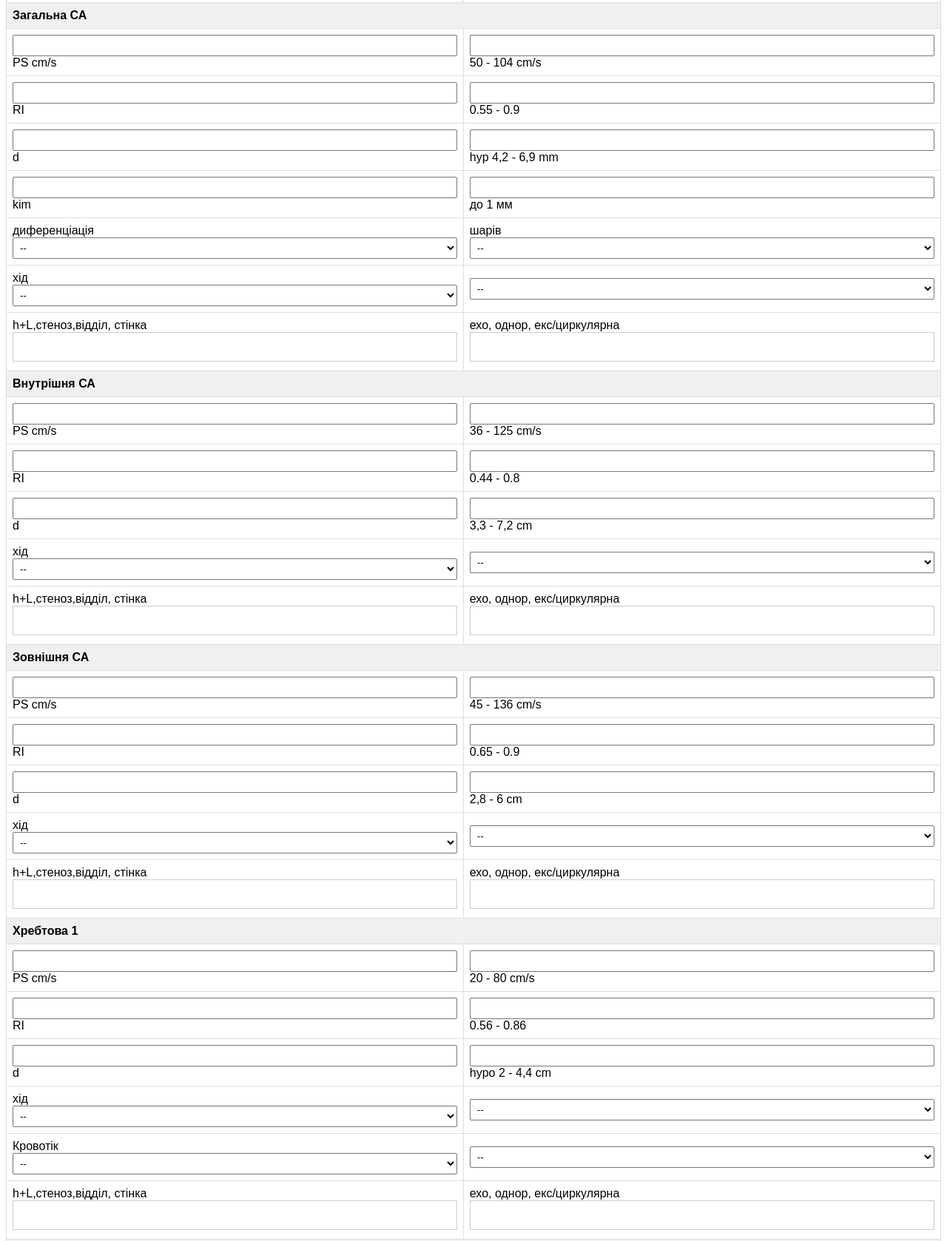
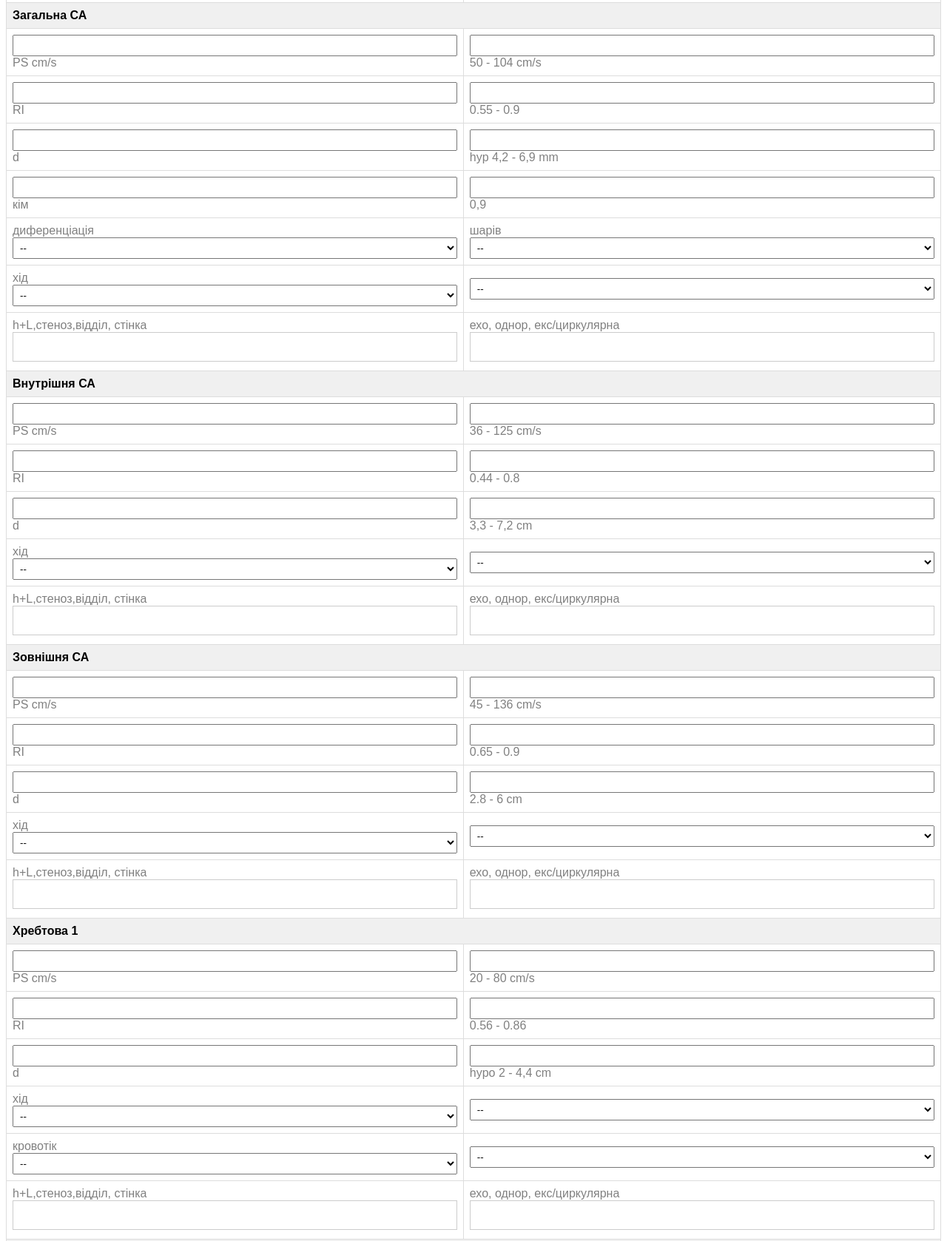
Before and after one commit to anastasiadmy/vesse, a plain HTML site: page index.html in a window 1280 px wide. Shown: the part 386-2064 px from the top of the page at 74% size. Drawn offline with Linux system fonts and the light colour scheme.

Commit message:
index.html

```diff
--- a/index.html
+++ b/index.html
@@ -115,13 +115,21 @@
                     </tr>
                     <tr>
 
-                        <td><input type="number" name="right_ijv_diameter" step="0.01"> d</td>
-                        <td><input type="number" name="right_ijv_diameter" step="0.01"> 9-14 mm</td>
+                        <td><input type="number" name="right_ijv_diameter" step="0.01" style="font-weight: bold;"> <span
+                                style="color: grey;">d</span>
+                        </td>
+                        <td><input type="number" name="right_ijv_diameter" step="0.01" style="font-weight: bold;"> <span
+                                style="color: grey;">9-14
+                                mm</span></td>
 
                     </tr>
                     <tr>
-                        <td><input type="number" name="right_ijv_area" step="0.01"> area </td>
-                        <td><input type="number" name="right_ijv_area" step="0.01"> 0.71-2 cm2</td>
+                        <td><input type="number" name="right_ijv_area" step="0.01" style="font-weight: bold;"> <span
+                                style="color: grey;">area</span>
+                        </td>
+                        <td><input type="number" name="right_ijv_area" step="0.01" style="font-weight: bold;"><span
+                                style="color: grey;"> 0.71-2
+                                cm2</span></td>
 
                     </tr>
                     <tr>
@@ -155,29 +163,40 @@
 
 
                     <tr>
-                        <td><input type="number" name="right_cca_psv" step="0.01">PS cm/s</td>
-                        <td><input type="number" name="right_cca_psv" step="0.01"> 50 - 104 cm/s</td>
+                        <td><input type="number" name="right_cca_psv" step="0.01" style="font-weight: bold;"><span
+                                style="color: grey;">PS cm/s</span>
+                        </td>
+                        <td><input type="number" name="right_cca_psv" step="0.01" style="font-weight: bold;"> <span
+                                style="color: grey;">50 - 104 cm/s</span></td>
 
                     </tr>
                     <tr>
-                        <td><input type="number" name="right_cca_ri" step="0.01">RI</td>
-                        <td><input type="number" name="right_cca_ri" step="0.01">0.55 - 0.9</td>
+                        <td><input type="number" name="right_cca_ri" step="0.01" style="font-weight: bold;"><span
+                                style="color: grey;">RI</span></td>
+                        <td><input type="number" name="right_cca_ri" step="0.01" style="font-weight: bold;"><span
+                                style="color: grey;">0.55 - 0.9</span>
+                        </td>
 
                     </tr>
                     <tr>
 
-                        <td><input type="number" name="right_cca_diameter" step="0.01"> d</td>
-                        <td><input type="number" name="right_cca_diameter" step="0.01">hyp 4,2 - 6,9 mm</td>
+                        <td><input type="number" name="right_cca_diameter" step="0.01" style="font-weight: bold;"> <span
+                                style="color: grey;">d</span>
+                        </td>
+                        <td><input type="number" name="right_cca_diameter" step="0.01" style="font-weight: bold;"><span
+                                style="color: grey;">hyp 4,2 - 6,9 mm</span></td>
 
                     </tr>
                     <tr>
-                        <td><input type="number" name="kim" step="0.01"> kim</td>
-                        <td><input type="number" name="kim" step="0.01"> до 1 мм</td>
+                        <td><input type="number" name="kim" step="0.01" style="font-weight: bold;"> <span
+                                style="color: grey;">кім</span></td>
+                        <td><input type="number" name="kim" step="0.01" style="font-weight: bold;"> <span
+                                style="color: grey;">0,9</span></td>
 
                     </tr>
                     <tr>
 
-                        <td>диференціація
+                        <td><span style="color: grey;">диференціація</span>
                             <select name="m_reg">
                                 <option value="dd1">--</option>
                                 <option value="dd2">збережена</option>
@@ -186,7 +205,7 @@
                             </select>
                         </td>
 
-                        <td>шарів
+                        <td><span style="color: grey;">шарів</span>
                             <select name="m_reg">
                                 <option value="dd1">--</option>
                                 <option value="dd2">збережена</option>
@@ -197,7 +216,7 @@
                     </tr>
                     <tr>
 
-                        <td>хід
+                        <td><span style="color: grey;">хід</span>
                             <select name="m_reg">
                                 <option value="dd1">--</option>
                                 <option value="dd2">прямий</option>
@@ -218,8 +237,10 @@
 
 
                     <tr>
-                        <td>h+L,стеноз,відділ, стінка <textarea name="right_cca_comments"></textarea></td>
-                        <td>ехо, однор, екс/циркулярна<textarea name="right_cca_comments"></textarea></td>
+                        <td><span style="color: grey;">h+L,стеноз,відділ, стінка</span> <textarea
+                                name="right_cca_comments"></textarea></td>
+                        <td><span style="color: grey;">ехо, однор, екс/циркулярна</span><textarea
+                                name="right_cca_comments"></textarea></td>
 
                     </tr>
                     <tr>
@@ -228,25 +249,34 @@
 
 
                     <tr>
-                        <td><input type="number" name="right_cca_psv" step="0.01">PS cm/s</td>
-                        <td><input type="number" name="right_cca_psv" step="0.01"> 36 - 125 cm/s</td>
+                        <td><input type="number" name="right_cca_psv" step="0.01" style="font-weight: bold;"><span
+                                style="color: grey;">PS cm/s</span>
+                        </td>
+                        <td><input type="number" name="right_cca_psv" step="0.01" style="font-weight: bold;"> <span
+                                style="color: grey;">36 - 125 cm/s</span></td>
 
                     </tr>
                     <tr>
-                        <td><input type="number" name="right_cca_ri" step="0.01">RI</td>
-                        <td><input type="number" name="right_cca_ri" step="0.01">0.44 - 0.8</td>
+                        <td><input type="number" name="right_cca_ri" step="0.01" style="font-weight: bold;"><span
+                                style="color: grey;">RI</span></td>
+                        <td><input type="number" name="right_cca_ri" step="0.01" style="font-weight: bold;"><span
+                                style="color: grey;">0.44 - 0.8</span>
+                        </td>
 
                     </tr>
                     <tr>
 
-                        <td><input type="number" name="right_cca_diameter" step="0.01"> d</td>
-                        <td><input type="number" name="right_cca_diameter" step="0.01">3,3 - 7,2 cm</td>
+                        <td><input type="number" name="right_cca_diameter" step="0.01" style="font-weight: bold;"> <span
+                                style="color: grey;">d</span>
+                        </td>
+                        <td><input type="number" name="right_cca_diameter" step="0.01" style="font-weight: bold;"><span
+                                style="color: grey;">3,3 - 7,2 cm</span></td>
 
                     </tr>
 
                     <tr>
 
-                        <td>хід
+                        <td><span style="color: grey;">хід</span>
                             <select name="m_reg">
                                 <option value="dd1">--</option>
                                 <option value="dd2">прямий</option>
@@ -265,8 +295,10 @@
                         </td>
                     </tr>
                     <tr>
-                        <td>h+L,стеноз,відділ, стінка <textarea name="right_cca_comments"></textarea></td>
-                        <td>ехо, однор, екс/циркулярна<textarea name="right_cca_comments"></textarea></td>
+                        <td><span style="color: grey;">h+L,стеноз,відділ, стінка</span> <textarea
+                                name="right_cca_comments"></textarea></td>
+                        <td><span style="color: grey;">ехо, однор, екс/циркулярна</span><textarea
+                                name="right_cca_comments"></textarea></td>
 
                     </tr>
 
@@ -277,25 +309,35 @@
 
 
                     <tr>
-                        <td><input type="number" name="right_cca_psv" step="0.01">PS cm/s</td>
-                        <td><input type="number" name="right_cca_psv" step="0.01"> 45 - 136 cm/s</td>
+                        <td><input type="number" name="right_cca_psv" step="0.01" style="font-weight: bold;"><span
+                                style="color: grey;">PS cm/s</span>
+                        </td>
+                        <td><input type="number" name="right_cca_psv" step="0.01" style="font-weight: bold;"> <span
+                                style="color: grey;">45 - 136 cm/s</span>
+                        </td>
 
                     </tr>
                     <tr>
-                        <td><input type="number" name="right_cca_ri" step="0.01">RI</td>
-                        <td><input type="number" name="right_cca_ri" step="0.01">0.65 - 0.9</td>
+                        <td><input type="number" name="right_cca_ri" step="0.01" style="font-weight: bold;"><span
+                                style="color: grey;">RI</span></td>
+                        <td><input type="number" name="right_cca_ri" step="0.01" style="font-weight: bold;"><span
+                                style="color: grey;">0.65 - 0.9</span>
+                        </td>
 
                     </tr>
                     <tr>
 
-                        <td><input type="number" name="right_cca_diameter" step="0.01"> d</td>
-                        <td><input type="number" name="right_cca_diameter" step="0.01">2,8 - 6 cm</td>
+                        <td><input type="number" name="right_cca_diameter" step="0.01" style="font-weight: bold;"> <span
+                                style="color: grey;">d</span>
+                        </td>
+                        <td><input type="number" name="right_cca_diameter" step="0.01" style="font-weight: bold;"><span
+                                style="color: grey;">2.8 - 6 cm</span></td>
 
                     </tr>
 
                     <tr>
 
-                        <td>хід
+                        <td><span style="color: grey;">хід</span>
                             <select name="m_reg">
                                 <option value="dd1">--</option>
                                 <option value="dd2">прямий</option>
@@ -316,8 +358,10 @@
 
 
                     <tr>
-                        <td>h+L,стеноз,відділ, стінка <textarea name="right_cca_comments"></textarea></td>
-                        <td>ехо, однор, екс/циркулярна<textarea name="right_cca_comments"></textarea></td>
+                        <td><span style="color: grey;">h+L,стеноз,відділ, стінка</span> <textarea
+                                name="right_cca_comments"></textarea></td>
+                        <td><span style="color: grey;">ехо, однор, екс/циркулярна</span><textarea
+                                name="right_cca_comments"></textarea></td>
 
                     </tr>
                     <tr>
@@ -326,25 +370,37 @@
 
 
                     <tr>
-                        <td><input type="number" name="right_cca_psv" step="0.01">PS cm/s</td>
-                        <td><input type="number" name="right_cca_psv" step="0.01"> 20 - 80 cm/s</td>
+                        <td><input type="number" name="right_cca_psv" step="0.01" style="font-weight: bold;"><span
+                                style="color: grey;">PS
+                                cm/s</span>
+                        </td>
+                        <td><input type="number" name="right_cca_psv" step="0.01" style="font-weight: bold;"> <span
+                                style="color: grey;">20
+                                - 80 cm/s</span></td>
 
                     </tr>
                     <tr>
-                        <td><input type="number" name="right_cca_ri" step="0.01">RI</td>
-                        <td><input type="number" name="right_cca_ri" step="0.01">0.56 - 0.86</td>
+                        <td><input type="number" name="right_cca_ri" step="0.01" style="font-weight: bold;"><span
+                                style="color: grey;">RI</span></td>
+                        <td><input type="number" name="right_cca_ri" step="0.01" style="font-weight: bold;"><span
+                                style="color: grey;">0.56
+                                - 0.86</span>
+                        </td>
 
                     </tr>
                     <tr>
 
-                        <td><input type="number" name="right_cca_diameter" step="0.01"> d</td>
-                        <td><input type="number" name="right_cca_diameter" step="0.01"> hypo 2 - 4,4 cm</td>
+                        <td><input type="number" name="right_cca_diameter" step="0.01" style="font-weight: bold;"> <span
+                                style="color: grey;">d</span>
+                        </td>
+                        <td><input type="number" name="right_cca_diameter" step="0.01" style="font-weight: bold;"> <span
+                                style="color: grey;">hypo 2 - 4,4 cm</span></td>
 
                     </tr>
 
                     <tr>
 
-                        <td>хід
+                        <td><span style="color: grey;">хід</span>
                             <select name="m_reg">
                                 <option value="dd1">--</option>
                                 <option value="dd2">прямий</option>
@@ -364,7 +420,7 @@
                     </tr>
                     <tr>
 
-                        <td>Кровотік
+                        <td><span style="color: grey;">кровотік</span>
                             <select name="m_reg">
                                 <option value="dd1">--</option>
                                 <option value="dd2">прямий</option>
@@ -383,8 +439,10 @@
 
 
                     <tr>
-                        <td>h+L,стеноз,відділ, стінка <textarea name="right_cca_comments"></textarea></td>
-                        <td>ехо, однор, екс/циркулярна<textarea name="right_cca_comments"></textarea></td>
+                        <td><span style="color: grey;">h+L,стеноз,відділ, стінка</span> <textarea
+                                name="right_cca_comments"></textarea></td>
+                        <td><span style="color: grey;">ехо, однор, екс/циркулярна</span><textarea
+                                name="right_cca_comments"></textarea></td>
 
                     </tr>
                     <tr>
@@ -393,25 +451,34 @@
 
 
                     <tr>
-                        <td><input type="number" name="right_cca_psv" step="0.01">PS cm/s</td>
-                        <td><input type="number" name="right_cca_psv" step="0.01"> 20 - 80 cm/s</td>
+                        <td><input type="number" name="right_cca_psv" step="0.01" style="font-weight: bold;"><span
+                                style="color: grey;">PS cm/s</span>
+                        </td>
+                        <td><input type="number" name="right_cca_psv" step="0.01" style="font-weight: bold;"> <span
+                                style="color: grey;">20 - 80 cm/s</span></td>
 
                     </tr>
                     <tr>
-                        <td><input type="number" name="right_cca_ri" step="0.01">RI</td>
-                        <td><input type="number" name="right_cca_ri" step="0.01">0.56 - 0.86</td>
+                        <td><input type="number" name="right_cca_ri" step="0.01" style="font-weight: bold;"><span
+                                style="color: grey;">RI</span></td>
+                        <td><input type="number" name="right_cca_ri" step="0.01" style="font-weight: bold;"><span
+                                style="color: grey;">0.56 - 0.86</span>
+                        </td>
 
                     </tr>
                     <tr>
 
-                        <td><input type="number" name="right_cca_diameter" step="0.01"> d</td>
-                        <td><input type="number" name="right_cca_diameter" step="0.01"> hypo 2 - 4,4 cm</td>
+                        <td><input type="number" name="right_cca_diameter" step="0.01" style="font-weight: bold;"> <span
+                                style="color: grey;">d</span>
+                        </td>
+                        <td><input type="number" name="right_cca_diameter" step="0.01" style="font-weight: bold;"> <span
+                                style="color: grey;">hypo 2 - 4,4 cm</span></td>
 
                     </tr>
 
                     <tr>
 
-                        <td>хід
+                        <td><span style="color: grey;">хід</span>
                             <select name="m_reg">
                                 <option value="dd1">--</option>
                                 <option value="dd2">прямий</option>
@@ -431,7 +498,7 @@
                     </tr>
                     <tr>
 
-                        <td>Кровотік
+                        <td><span style="color: grey;">кровотік</span>
                             <select name="m_reg">
                                 <option value="dd1">--</option>
                                 <option value="dd2">прямий</option>
@@ -450,8 +517,10 @@
 
 
                     <tr>
-                        <td>h+L,стеноз,відділ, стінка <textarea name="right_cca_comments"></textarea></td>
-                        <td>ехо, однор, екс/циркулярна<textarea name="right_cca_comments"></textarea></td>
+                        <td><span style="color: grey;">h+L,стеноз,відділ, стінка</span> <textarea
+                                name="right_cca_comments"></textarea></td>
+                        <td><span style="color: grey;">ехо, однор, екс/циркулярна</span><textarea
+                                name="right_cca_comments"></textarea></td>
 
                     </tr>
 
```
